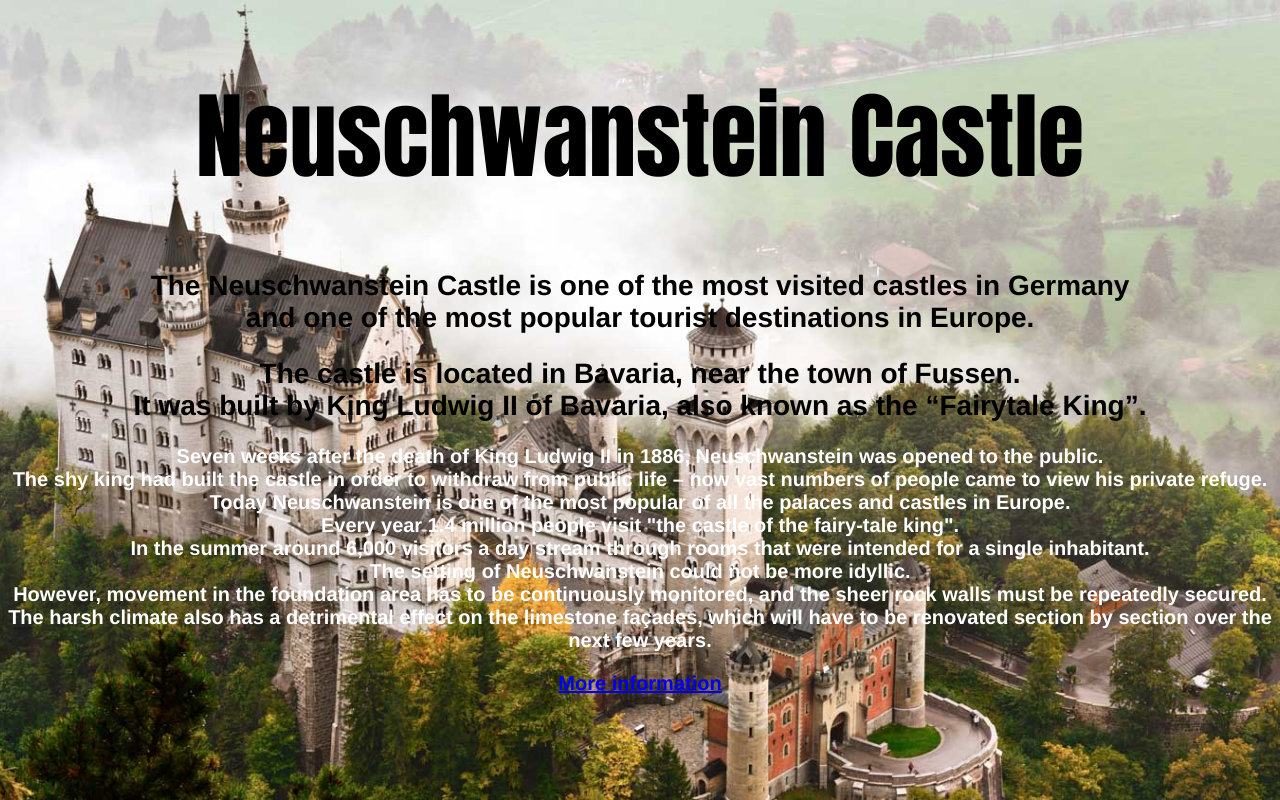
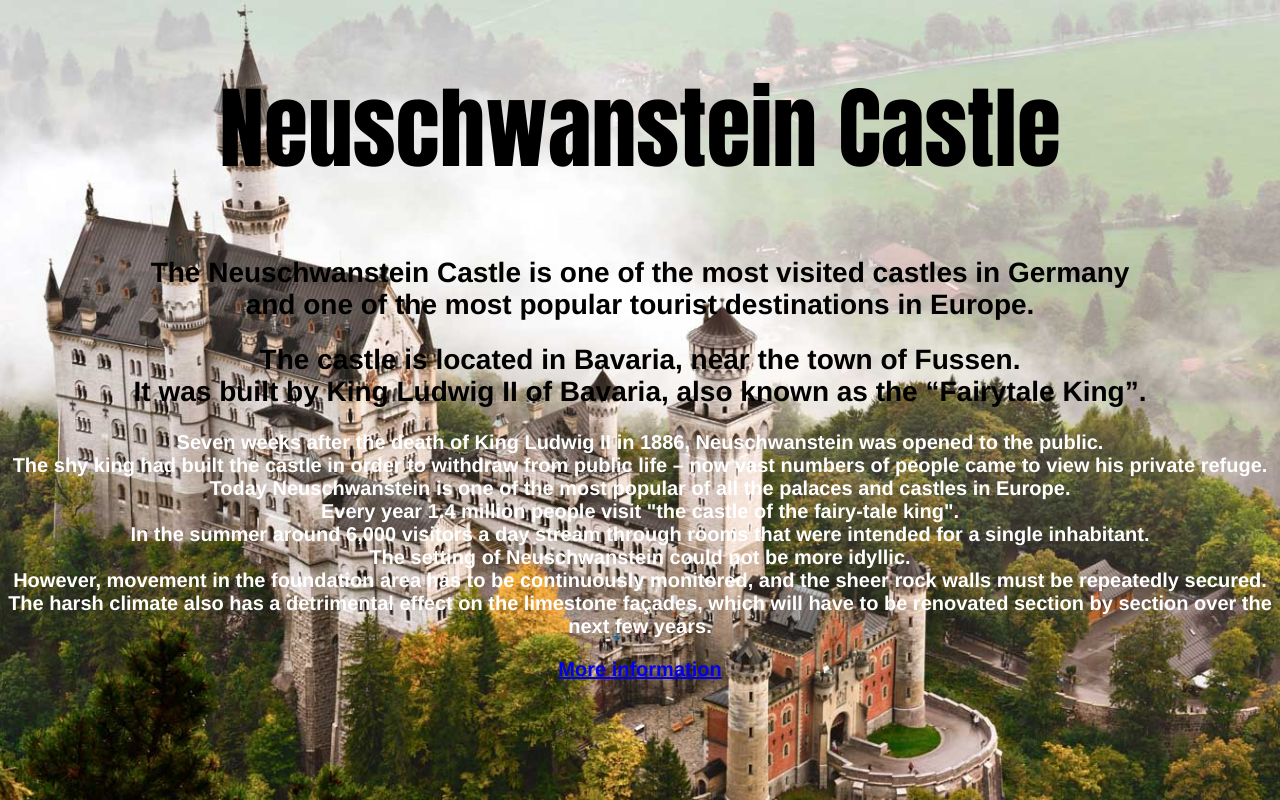
Before and after one commit to BatobalonosLeonabelle/lab6, a plain HTML site: page index.html in a window 1280 px wide. Drawn offline with Linux system fonts and the light colour scheme.

Commit message:
Update external.css

```diff
--- a/external.css
+++ b/external.css
@@ -7,7 +7,7 @@ html {
 }
 h1 {
 	font-family: "Impact", sans-serif;
-	font-size: 95px;
+	font-size: 90px;
 	color: 	Black;
 	text-align: center;
 }
```
